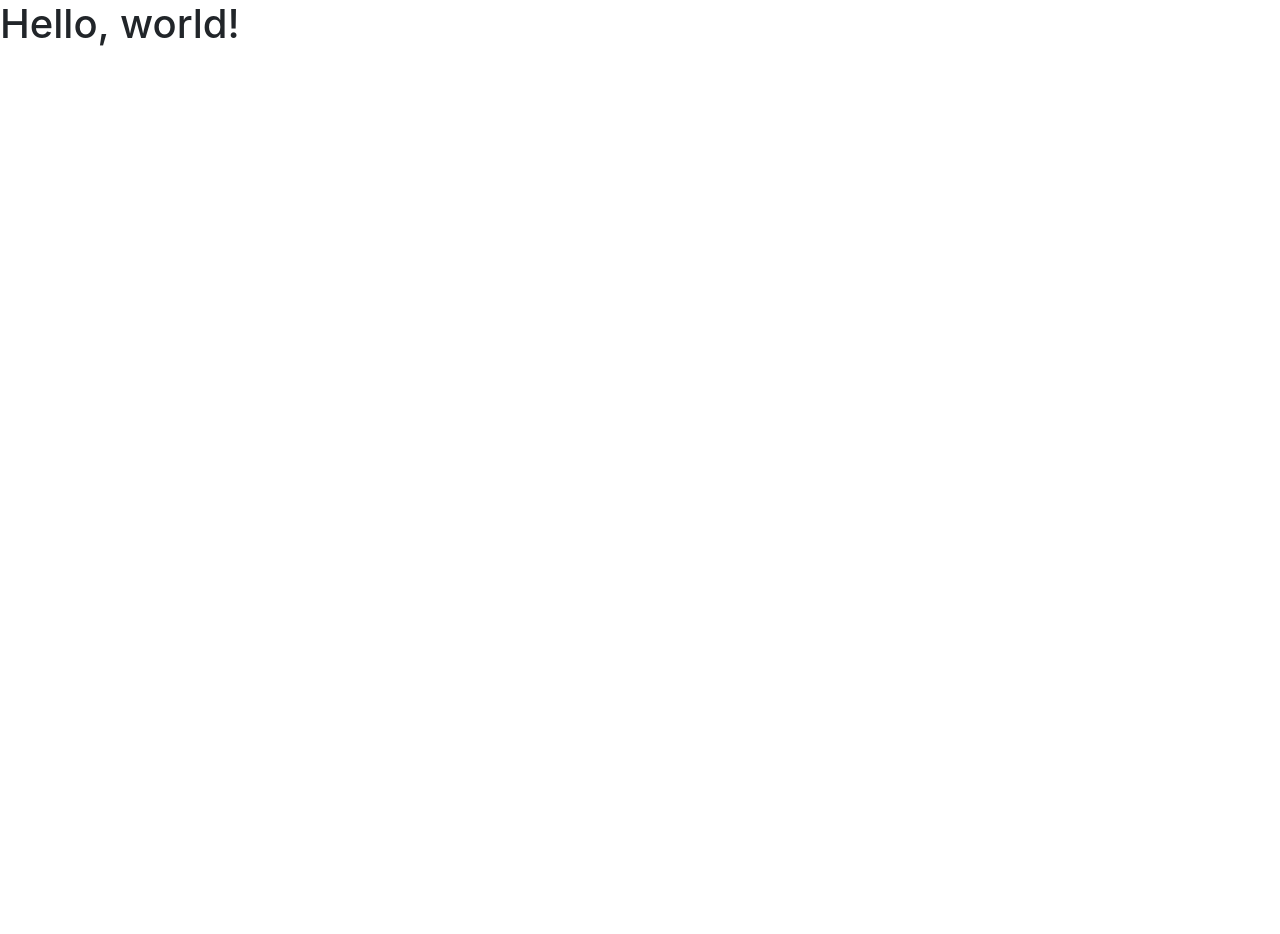
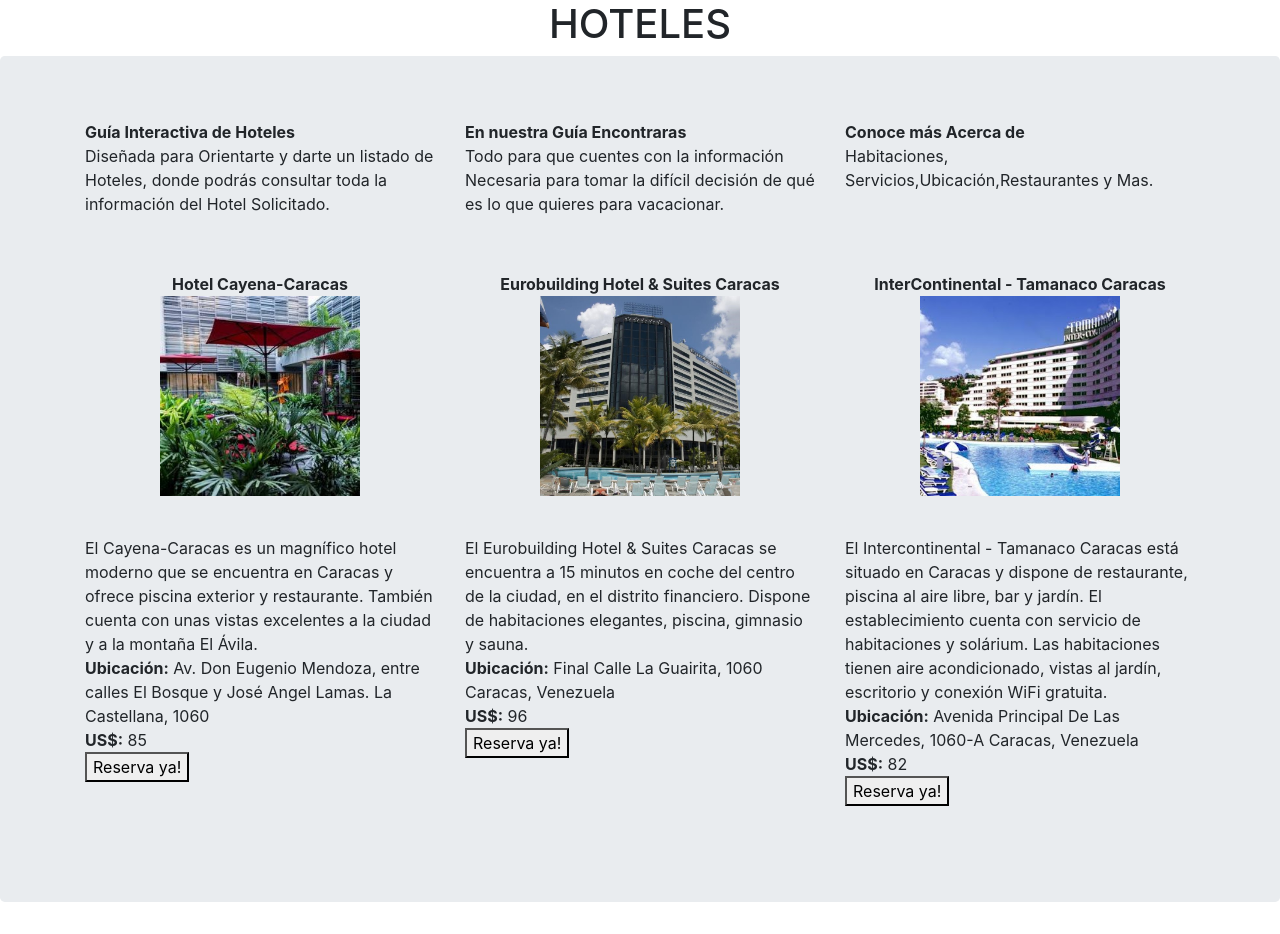
Before and after one commit to GeGonzalez10/Guia-de-Hoteles, a website: page index.html in a window 1280 px wide. Before the commit the page ends 800 px from the top, so only its background shows below. Drawn offline with nearby package versions, Linux system fonts and the light colour scheme.

Commit message:
Aprendiendo a usar grilla. Lista de Hoteles

```diff
--- a/index.html
+++ b/index.html
@@ -11,7 +11,50 @@
     <title>Hello, world!</title>
   </head>
   <body>
-    <h1>Hello, world!</h1>
+   <center><h1>HOTELES</h1></center>
+
+<div class="jumbotron">
+
+   <div class="container">
+    <div class="row">
+      <div class="col-sm"> <p><strong>Guía Interactiva de Hoteles</strong><br>Diseñada para Orientarte y darte un listado de Hoteles, donde podrás consultar toda la información del Hotel Solicitado. </p></div>
+      <div class="col-sm"><p><strong>En nuestra Guía Encontraras</strong><br>Todo para que cuentes con la información Necesaria para tomar la difícil decisión de qué es lo que quieres para vacacionar.</p></div>
+       <div class="col-sm"><p><strong>Conoce más Acerca de</strong><br>Habitaciones, Servicios,Ubicación,Restaurantes y Mas.</p></div>
+   </div>
+  <br>
+    <div class="row mb-3">
+     <div class="col-md-4">
+       <p> <center> <strong>Hotel Cayena-Caracas</strong><br> <img src="Imagenes/cayena-caracas.jpg" alt="Imagen de Hotel Cayena-Caracas" width="200" height="200"> </center> <br> </p>
+      <p> El Cayena-Caracas es un magnífico hotel moderno que se encuentra en Caracas y ofrece piscina exterior y restaurante. También cuenta con unas vistas excelentes a la ciudad y a la montaña El Ávila.
+<br><strong>Ubicación:</strong> Av. Don Eugenio Mendoza, entre calles El Bosque y José Angel Lamas. La Castellana, 1060
+<br> <strong>US$:</strong> 85
+<br><button name="reservar">Reserva ya!</button>
+      </p>
+     </div>
+
+     <div class="col-md-4">
+        <p> <center> <strong>Eurobuilding Hotel & Suites Caracas</strong><br> <img src="Imagenes/eurobuilding.jpg" alt="Imagen de Eurobuilding Hotel & Suites Caracas" width="200" height="200"> </center> <br> </p>
+       <p>El Eurobuilding Hotel & Suites Caracas se encuentra a 15 minutos en coche del centro de la ciudad, en el distrito financiero. Dispone de habitaciones elegantes, piscina, gimnasio y sauna.
+     <br><strong>Ubicación:</strong> Final Calle La Guairita, 1060 Caracas, Venezuela
+     <br> <strong>US$:</strong> 96
+     <br><button name="reservar">Reserva ya!</button>
+       </p>
+    </div>
+
+   <div class="col-md-4"><p> <center> <strong>InterContinental - Tamanaco Caracas</strong><br> <img src="Imagenes/intercontinental.jpg" alt="Imagen de InterContinental - Tamanaco Caracas" width="200" height="200"> </center> <br> </p>
+     <p> El Intercontinental - Tamanaco Caracas está situado en Caracas y dispone de restaurante, piscina al aire libre, bar y jardín. El establecimiento cuenta con servicio de habitaciones y solárium. Las habitaciones tienen aire acondicionado, vistas al jardín, escritorio y conexión WiFi gratuita.
+     <br><strong>Ubicación:</strong> Avenida Principal De Las Mercedes, 1060-A Caracas, Venezuela
+     <br><strong>US$:</strong> 82
+     <br><button name="reservar">Reserva ya!</button>
+
+     </p>
+
+   </div>
+   </div>
+    </div>
+
+
+      </div>
 
     <!-- Optional JavaScript -->
     <!-- jQuery first, then Popper.js, then Bootstrap JS -->
```
Also changed, not shown: Imagenes/cayena-caracas.jpg (added), Imagenes/eurobuilding.jpg (added), Imagenes/intercontinental.jpg (added).
